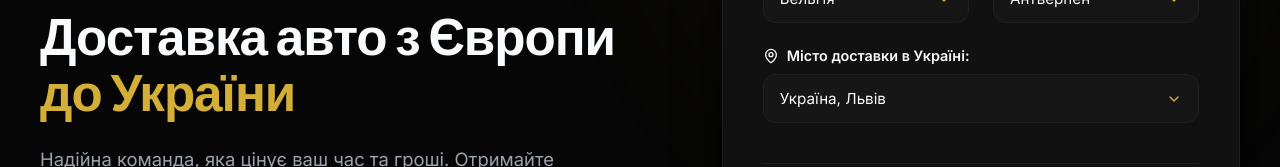
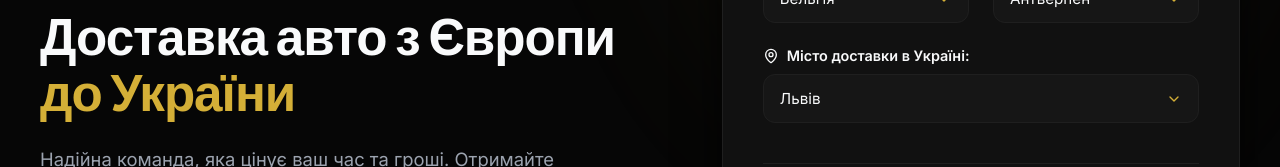
Before and after one commit to vasylniger34-lgtm/atrans, a React (Vite) app: page / in a window 1280 px wide. Shown: the part 415-582 px from the top of the page. Built offline with nearby package versions, Linux system fonts and the light colour scheme.

Commit message:
Remove 'Україна, ' prefix from Ukraine delivery city option labels

```diff
--- a/src/components/HeroCalculator.jsx
+++ b/src/components/HeroCalculator.jsx
@@ -87,7 +87,7 @@ export default function HeroCalculator() {
               <select value={ukraineCityId} onChange={(e) => setUkraineCityId(e.target.value)}>
                 {UKRAINE_DESTINATIONS.map(city => (
                   <option key={city.id} value={city.id}>
-                    Україна, {city.name}
+                    {city.name}
                   </option>
                 ))}
               </select>
```
